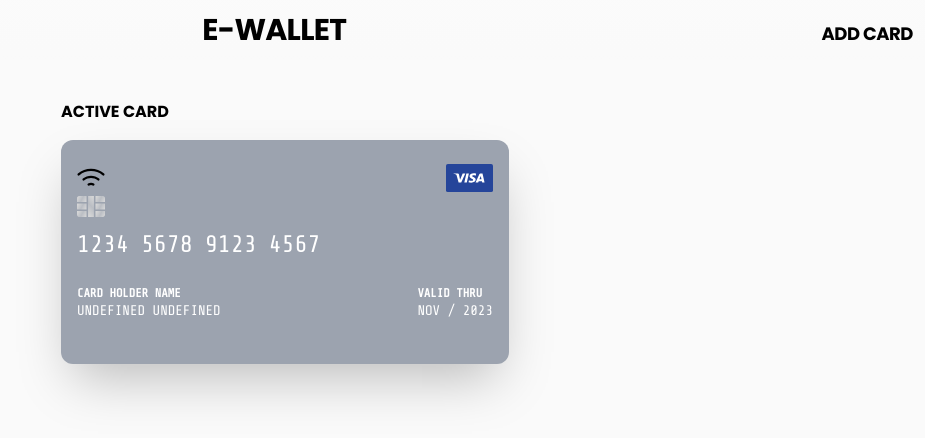
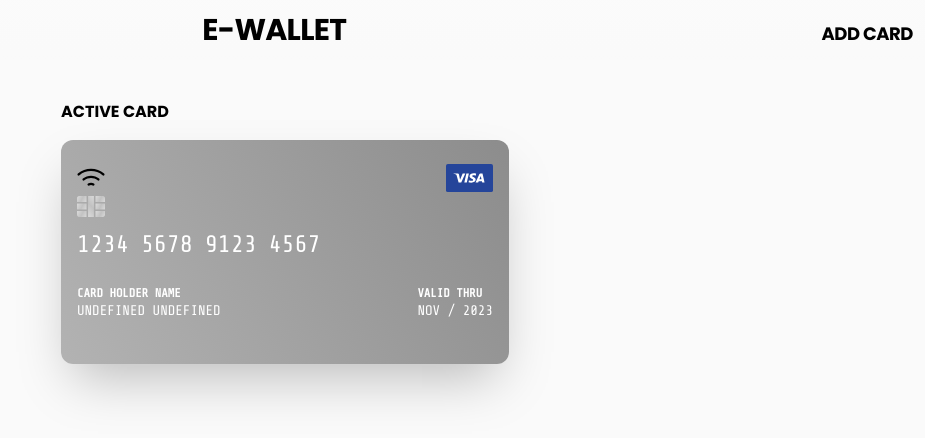
Before and after one commit to stinanerin/e-wallet, a React (Vite) app: page / in a window 1280 px wide. Shown: the top 438 px of the page, without its empty margins (355-1280 px from the left). Built offline with nearby package versions, Linux system fonts and the light colour scheme; no server answers.

Commit message:
Add gradient bag to cc

```diff
--- a/src/components/form/DropDown.jsx
+++ b/src/components/form/DropDown.jsx
@@ -12,7 +12,7 @@ export const DropDown = ({ optionsObj, isReq, onChange }) => {
             <select
                 name={filter}
                 id={`filterBy${filter}`}
-                className="rounded-md bg-elem_bg py-1 px-2 w-full text-text text-sm shadow-md  focus:outline-none focus:ring focus:ring-primary-600"
+                className="border-0 rounded-md bg-elem_bg py-1 px-2 w-full text-text text-sm shadow-md  focus:outline-none focus:ring focus:ring-primary-600"
                 onChange={onChange}
                 required={isReq}
             >
--- a/src/components/form/FormInput.jsx
+++ b/src/components/form/FormInput.jsx
@@ -41,7 +41,7 @@ export const FormInput = (props) => {
                         ? "invalid:border-danger-600 invalid:text-danger-600 focus:invalid:border-danger-600 focus:invalid:ring-danger-600"
                         : ""
                 }
-      uppercase rounded-md bg-elem_bg py-1 px-2 w-full text-text-default text-sm shadow-md  disabled:opacity-50 focus:outline-none focus:ring focus:ring-primary-600`}
+      uppercase border-0 rounded-md bg-elem_bg py-1 px-2 w-full text-text-default text-sm shadow-md  disabled:opacity-50 focus:outline-none focus:ring focus:ring-primary-600`}
                 {...inputProps}
                 maxLength={inputProps.maxLength}
                 onBlur={handleBlur}
--- a/src/features/cards/CreditCard.jsx
+++ b/src/features/cards/CreditCard.jsx
@@ -14,16 +14,37 @@ export const CreditCard = ({
     vendor,
     user: { first, last },
     useDisplayFormat = false,
+    selectedGradient,
 }) => {
+    const gradientMappings = {
+        "gradient-1": "from-danger-500 to-violet-500",
+        "gradient-2": "from-blue-500 to-green-500",
+        "gradient-default": "from-grey-400 to-grey-600",
+        // Add more gradient options here
+    };
+
+    const getGradientClass = (selectedGradient) => {
+        switch (selectedGradient) {
+            case "gradient-1":
+                return gradientMappings["gradient-1"];
+            case "gradient-2":
+                return gradientMappings["gradient-2"];
+            // Add more cases for other gradient options
+            default:
+                return gradientMappings["gradient-default"];
+        }
+    };
+
     const formattedNumber = useDisplayFormat
         ? generateDisplayFormat(card_number, 16)
         : card_number?.split("");
 
     const formattedDate = date ? formatDate(date) : "XX / XX";
+    const gradientClass = getGradientClass(selectedGradient);
 
     return (
         <div
-            className={`w-full max-w-96 h-56 font-credit px-4 py-6 bg-gray-400 rounded-xl shadow-2xl max-w-md   ${
+            className={`w-full  max-w-96 h-56 font-credit px-4 py-6 rounded-xl shadow-2xl max-w-md bg-gradient-25 ${gradientClass}  ${
                 !useDisplayFormat
                     ? "transition-transform transform sm:hover:scale-105 "
                     : ""
--- a/src/index.css
+++ b/src/index.css
@@ -30,10 +30,11 @@
         --color-grey-300: 0 0% 75%;
         --color-grey-400: 0 0% 70%;
         --color-grey-500: 0 0% 65%;
-        --color-grey-600: 0 0% 45%;
-        --color-grey-700: 0 0% 30%;
-        --color-grey-800: 0 0% 16%;
-        --color-grey-900: 0 0% 10%;
+        --color-grey-600: 0 0% 55%;
+        --color-grey-700: 0 0% 45%;
+        --color-grey-800: 0 0% 35%;
+        --color-grey-900: 0 0% 25%;
+        --color-grey-950: 0 0% 15%;
 
         --color-white:  0 0% 100%;
         --color-black:  0 0% 0%;
--- a/tailwind.config.js
+++ b/tailwind.config.js
@@ -10,6 +10,10 @@ export default {
     ],
     theme: {
         extend: {
+            backgroundImage: {
+                "gradient-25":
+                    "linear-gradient(60deg, var(--tw-gradient-stops))",
+            },
             fontFamily: {
                 poppins: ["Poppins", ...defaultTheme.fontFamily.sans],
                 credit: ['"Share Tech Mono"', ...defaultTheme.fontFamily.mono],
@@ -60,8 +64,17 @@ export default {
                 // warning_contrast:
                 // "hsl(var(--color-warning-contrast) / <alpha-value>)",
                 grey: {
+                    50: "hsl(var(--color-grey-50) / <alpha-value>)",
                     100: "hsl(var(--color-grey-100) / <alpha-value>)",
+                    200: "hsl(var(--color-grey-200) / <alpha-value>)",
                     300: "hsl(var(--color-grey-300) / <alpha-value>)",
+                    400: "hsl(var(--color-grey-400) / <alpha-value>)",
+                    500: "hsl(var(--color-grey-500) / <alpha-value>)",
+                    600: "hsl(var(--color-grey-600) / <alpha-value>)",
+                    700: "hsl(var(--color-grey-700) / <alpha-value>)",
+                    800: "hsl(var(--color-grey-800) / <alpha-value>)",
+                    900: "hsl(var(--color-grey-900) / <alpha-value>)",
+                    950: "hsl(var(--color-grey-950) / <alpha-value>)",
                 },
 
                 transparent: {
```
